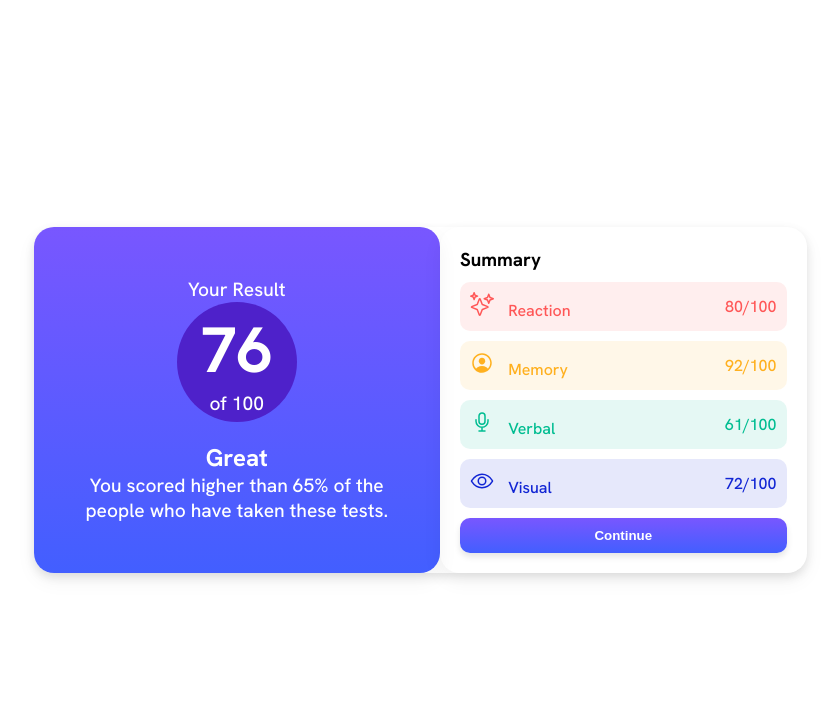
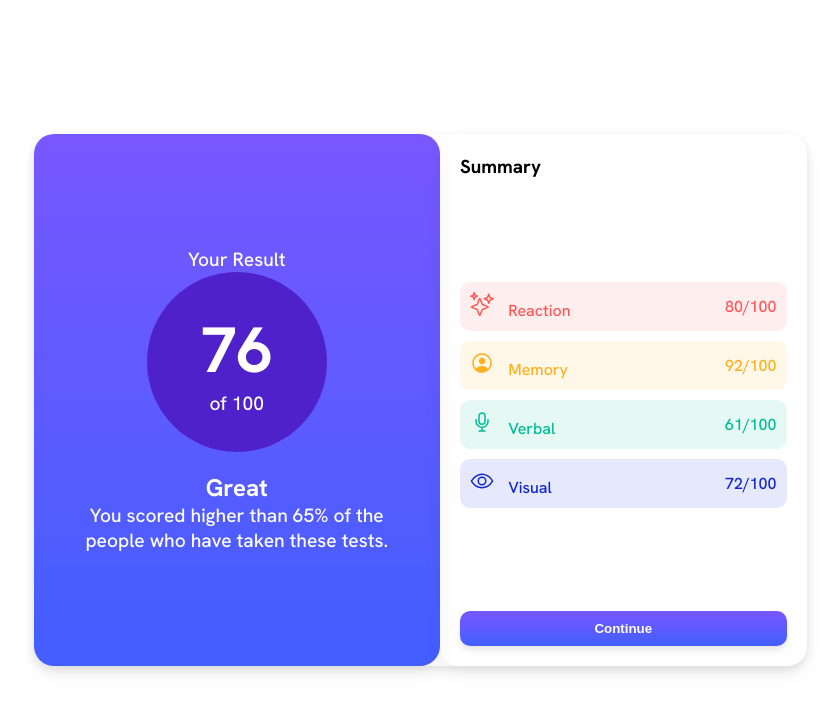
Before and after one commit to shreytalreja25/results-summary, a plain HTML site: page index.html in a window 1280 px wide. Shown: the whole page, without its empty margins (220-1060 px from the left). Drawn offline with nearby package versions, Linux system fonts and the light colour scheme; files whose address does not match are found by name.

Commit message:
Final Components

```diff
--- a/style.css
+++ b/style.css
@@ -45,6 +45,7 @@ body {
     max-width: 773px;
     width: 100%;
     background-color: white;
+    height: 70%;
 }
 
 .result-card-1 {
@@ -76,8 +77,8 @@ body {
     align-items: center;
     border-radius: 50%;
     background-color: hsla(256, 72%, 46%, 1);
-    width: 120px;
-    height: 120px;
+    width: 180px;
+    height: 180px;
     margin-bottom: 20px;
 }
 
```
